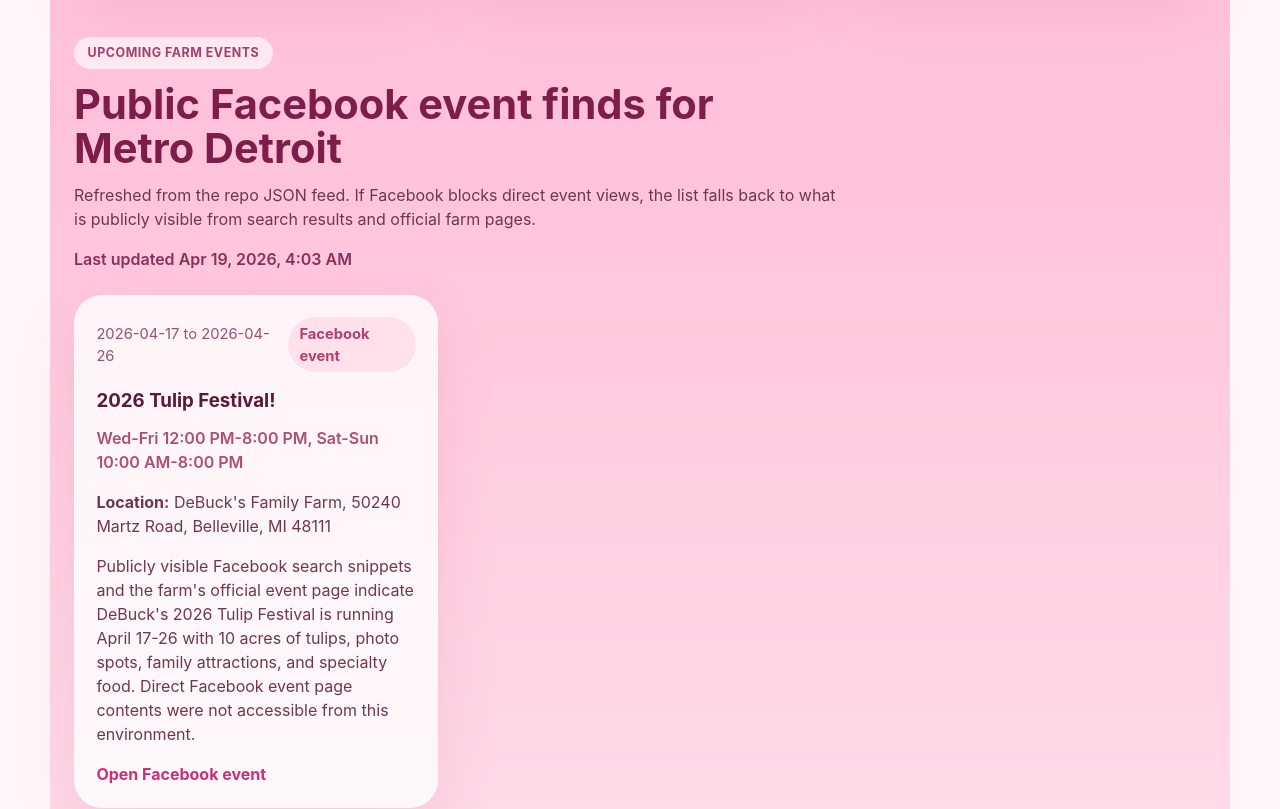
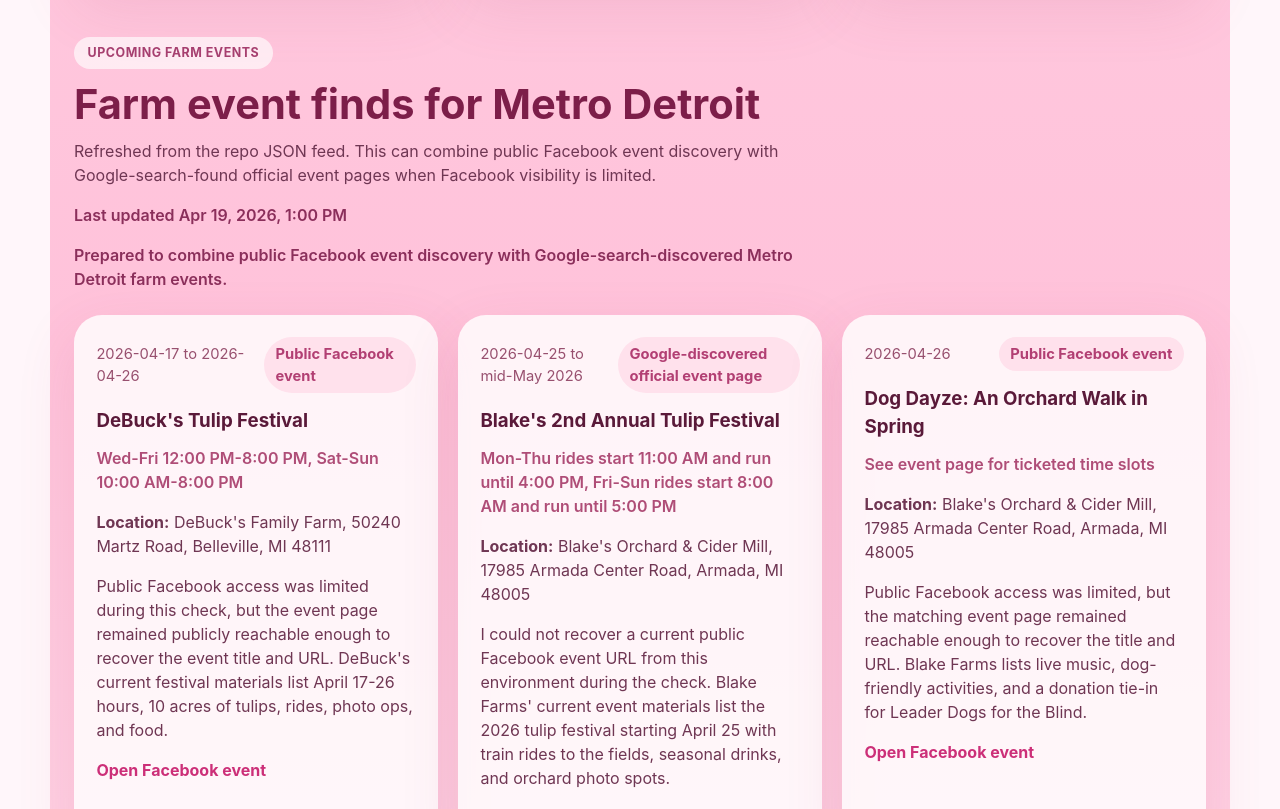
Before and after one commit to jsouro/Pigs-Near-Me, a React (Vite) app: page / in a window 1280 px wide. Shown: the part 1060-1869 px from the top of the page. Built offline with nearby package versions, Linux system fonts and the light colour scheme.

Commit message:
Support Google-discovered farm events in feed

```diff
--- a/public/events.json
+++ b/public/events.json
@@ -1,13 +1,46 @@
 {
-  "lastUpdated": "2026-04-19T04:03:00.000Z",
+  "lastUpdated": "2026-04-19T13:00:00.000Z",
+  "refreshNotes": "Prepared to combine public Facebook event discovery with Google-search-discovered Metro Detroit farm events.",
   "events": [
     {
-      "name": "2026 Tulip Festival!",
+      "name": "DeBuck's Tulip Festival",
       "date": "2026-04-17 to 2026-04-26",
       "time": "Wed-Fri 12:00 PM-8:00 PM, Sat-Sun 10:00 AM-8:00 PM",
       "location": "DeBuck's Family Farm, 50240 Martz Road, Belleville, MI 48111",
-      "description": "Publicly visible Facebook search snippets and the farm's official event page indicate DeBuck's 2026 Tulip Festival is running April 17-26 with 10 acres of tulips, photo spots, family attractions, and specialty food. Direct Facebook event page contents were not accessible from this environment.",
-      "url": "https://www.facebook.com/events/937347915745778/937347945745775/"
+      "description": "Public Facebook access was limited during this check, but the event page remained publicly reachable enough to recover the event title and URL. DeBuck's current festival materials list April 17-26 hours, 10 acres of tulips, rides, photo ops, and food.",
+      "url": "https://www.facebook.com/events/50240-martz-rd-belleville-mi-united-states-michigan-48111/debucks-tulip-festival/1660534224695789/",
+      "sourceType": "facebook",
+      "sourceLabel": "Public Facebook event"
+    },
+    {
+      "name": "Blake's 2nd Annual Tulip Festival",
+      "date": "2026-04-25 to mid-May 2026",
+      "time": "Mon-Thu rides start 11:00 AM and run until 4:00 PM, Fri-Sun rides start 8:00 AM and run until 5:00 PM",
+      "location": "Blake's Orchard & Cider Mill, 17985 Armada Center Road, Armada, MI 48005",
+      "description": "I could not recover a current public Facebook event URL from this environment during the check. Blake Farms' current event materials list the 2026 tulip festival starting April 25 with train rides to the fields, seasonal drinks, and orchard photo spots.",
+      "url": "https://blakefarms.com/blakes-in-bloom/",
+      "sourceType": "google",
+      "sourceLabel": "Google-discovered official event page"
+    },
+    {
+      "name": "Dog Dayze: An Orchard Walk in Spring",
+      "date": "2026-04-26",
+      "time": "See event page for ticketed time slots",
+      "location": "Blake's Orchard & Cider Mill, 17985 Armada Center Road, Armada, MI 48005",
+      "description": "Public Facebook access was limited, but the matching event page remained reachable enough to recover the title and URL. Blake Farms lists live music, dog-friendly activities, and a donation tie-in for Leader Dogs for the Blind.",
+      "url": "https://www.facebook.com/events/17985-armada-center-road-armada-mi-united-states-michigan-48005/blakes-x-leader-dogs-for-the-blind-dog-dayze/2053174898802719/",
+      "sourceType": "facebook",
+      "sourceLabel": "Public Facebook event"
+    },
+    {
+      "name": "Farm to Glass Experience",
+      "date": "2026-04-30",
+      "time": "6:00 PM",
+      "location": "Blake's Tasting Room, Armada, MI",
+      "description": "I could not recover a current public Facebook event URL from this environment during the check. Blake Farms' event materials advertise a four-course cider pairing dinner with seasonal ingredients and guided pairings.",
+      "url": "https://blakefarms.com/event/farm-to-glass-experience/",
+      "sourceType": "google",
+      "sourceLabel": "Google-discovered official event page"
     }
   ]
 }
--- a/src/App.tsx
+++ b/src/App.tsx
@@ -22,10 +22,13 @@ type FarmEvent = {
   location: string
   description: string
   url: string
+  sourceType?: 'facebook' | 'google'
+  sourceLabel?: string
 }
 
 type EventFeed = {
   lastUpdated: string
+  refreshNotes?: string
   events: FarmEvent[]
 }
 
@@ -186,13 +189,14 @@ function App() {
         <section id="events" className="section alt-section">
           <div className="section-heading">
             <p className="section-kicker">Upcoming farm events</p>
-            <h2>Public Facebook event finds for Metro Detroit</h2>
+            <h2>Farm event finds for Metro Detroit</h2>
             <p>
-              Refreshed from the repo JSON feed. If Facebook blocks direct event
-              views, the list falls back to what is publicly visible from search
-              results and official farm pages.
+              Refreshed from the repo JSON feed. This can combine public
+              Facebook event discovery with Google-search-found official event
+              pages when Facebook visibility is limited.
             </p>
             {refreshedLabel ? <p className="meta-line">Last updated {refreshedLabel}</p> : null}
+            {eventFeed?.refreshNotes ? <p className="meta-line">{eventFeed.refreshNotes}</p> : null}
           </div>
 
           {eventError ? (
@@ -208,14 +212,16 @@ function App() {
                 <article className="info-card" key={`${eventItem.name}-${eventItem.date}`}>
                   <div className="card-topline">
                     <span>{eventItem.date}</span>
-                    <span className="pill">Facebook event</span>
+                    <span className="pill">{eventItem.sourceLabel ?? 'Event link'}</span>
                   </div>
                   <h3>{eventItem.name}</h3>
                   <p className="vibe">{eventItem.time}</p>
                   <p><strong>Location:</strong> {eventItem.location}</p>
                   <p>{eventItem.description}</p>
                   <a href={eventItem.url} target="_blank" rel="noreferrer">
-                    Open Facebook event
+                    {eventItem.sourceType === 'google'
+                      ? 'Open event page'
+                      : 'Open Facebook event'}
                   </a>
                 </article>
               ))}
```
Also changed, not shown: events.json (+13 -4 lines), scripts/refresh_farm_events_template.mjs (+29 -13 lines).
